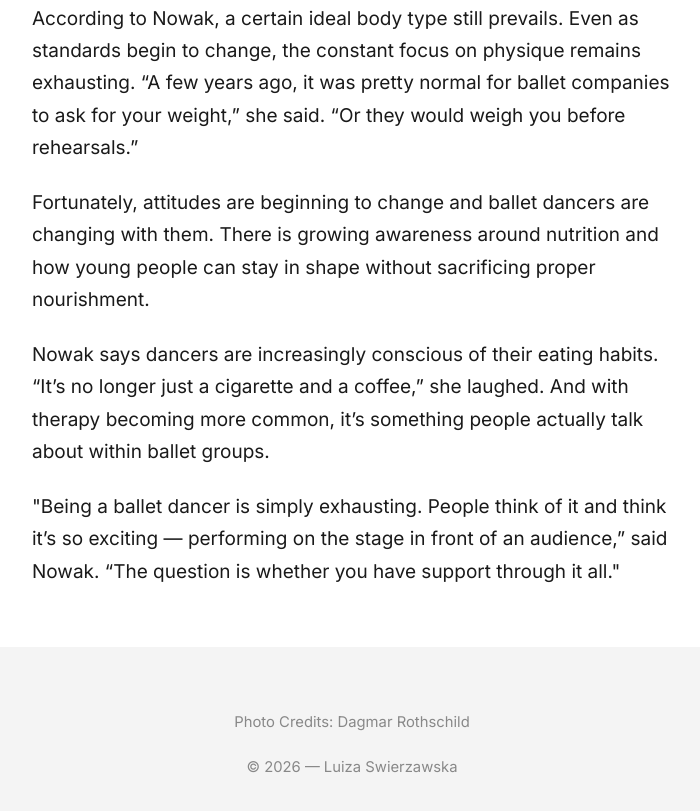
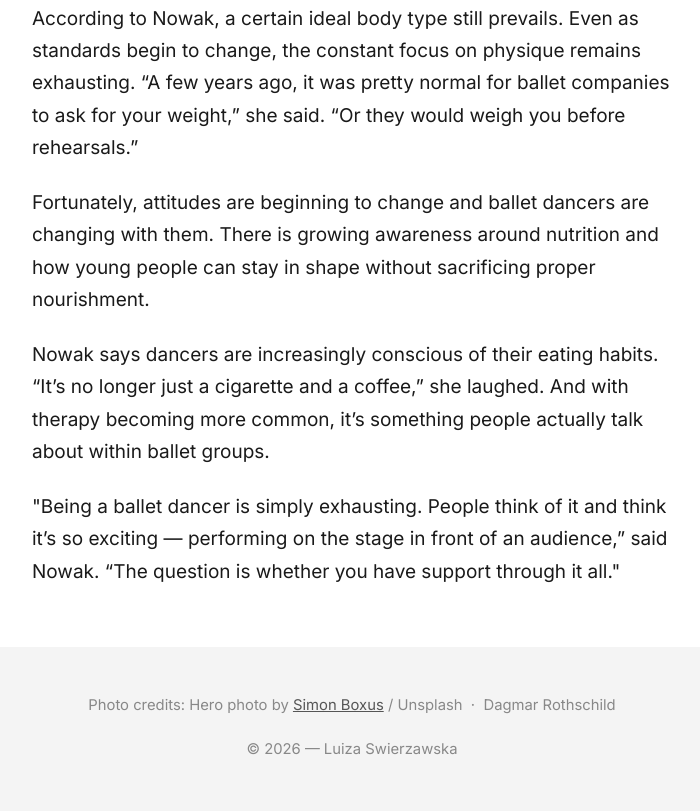
Before and after one commit to ljswierzawska/health-among-ballet-dancers, a plain HTML site: page index.html in a window 1280 px wide. Shown: the part 3752-4563 px from the top of the page, without its empty margins (288-988 px from the left). Drawn offline with Linux system fonts and the light colour scheme; a script that the page names is missing.

Commit message:
Add photo credit for Simon Boxus and update README
Co-Authored-By: Claude Sonnet 4.6 <noreply@anthropic.com>

```diff
--- a/index.html
+++ b/index.html
@@ -280,8 +280,7 @@
 
 
   <div class="footer">
-    <p>
-    <p>Photo Credits: Dagmar Rothschild</p>
+    <p>Photo credits: Hero photo by <a href="https://unsplash.com/@simonboxus" target="_blank">Simon Boxus</a> / Unsplash &nbsp;&middot;&nbsp; Dagmar Rothschild</p>
     <p>&copy; 2026 &mdash; Luiza Swierzawska</p>
   </div>
 
```
Also changed, not shown: 1 other file.
